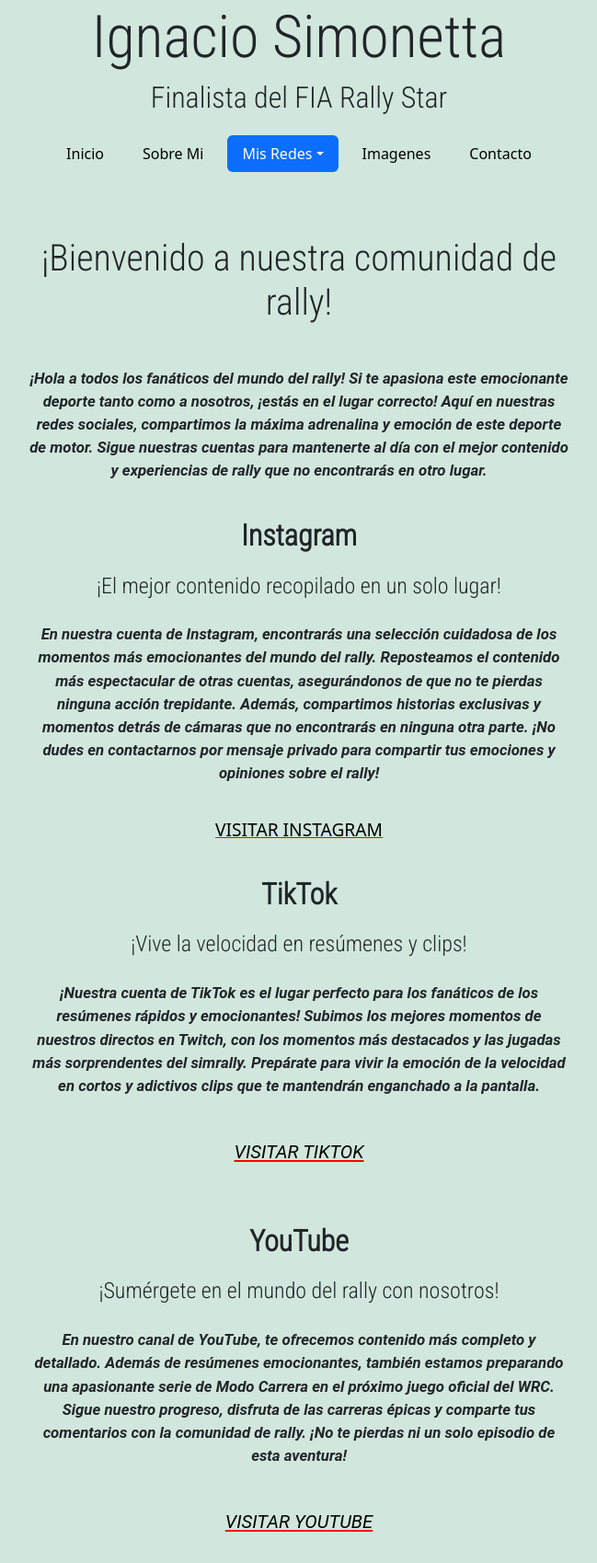
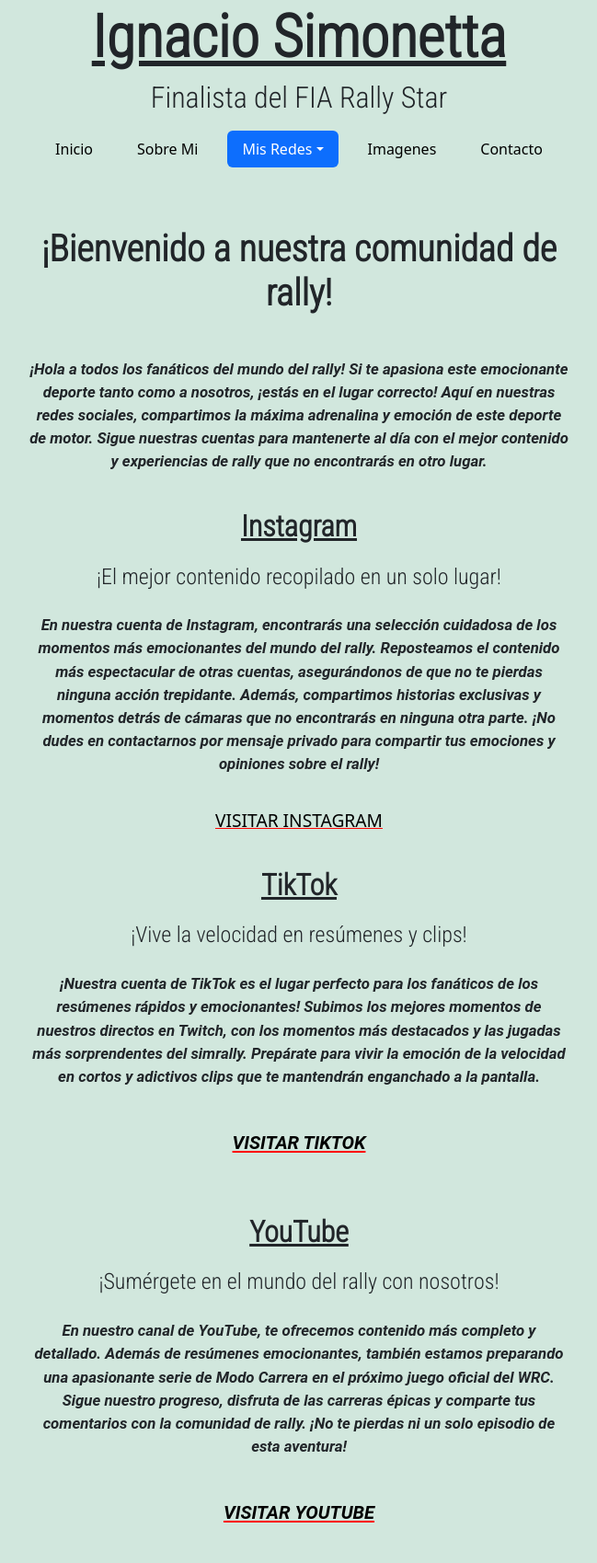
Before and after one commit to ignaciosimonetta/PF-Simonetta, a website: page Pages/Redes.html in a window 1280 px wide. Shown: the part 23-1722 px from the top of the page at 92% size, without its empty margins (315-964 px from the left). Drawn offline with nearby package versions, Linux system fonts and the light colour scheme.

Commit message:
bug fixes

```diff
--- a/CSS/Styles.css
+++ b/CSS/Styles.css
@@ -4,7 +4,7 @@
 }
 
 body {
-  height: 160vh;
+  height: 100vh;
 }
 
 img {
@@ -15,7 +15,6 @@
   box-shadow: inset 0 0 0 0 #54b3d6;
   color: black;
   transition: color .3s ease-in-out, box-shadow .3s ease-in-out;
-  margin: 5px;
 }
 
 .nav-item a:hover {
@@ -29,6 +28,8 @@
   font-family: 'Roboto Condensed', sans-serif;
   font-size: 4rem;
   margin-top: 2%;
+  font-weight: bolder;
+  text-decoration-line: underline;
 }
 
 
@@ -44,7 +45,7 @@
   margin-top: 2%;
   font-size: 2.5rem;
   padding: 20px;
-
+  font-weight: bolder;
 }
 
 .titulo4 {
@@ -53,6 +54,7 @@
   margin: 2%;
   font-size: 2rem;
   font-weight: bolder;
+  text-decoration-line: underline;
 }
 
 p {
@@ -61,6 +63,7 @@
   margin: 15px;
   padding: 10px;
   font-size: 1.05rem;
+  font-weight: bold;
 }
 
 .footer {
@@ -68,7 +71,6 @@
   color: cadetblue;
   font-family: 'Roboto Condensed', sans-serif;
   margin-top: 8%;
-
 }
 
 .links {
@@ -96,7 +98,6 @@
 }
 
 
-
 @media screen and (max-width:425px){
   .nav {
     display: block !important;
--- a/Pages/Redes.html
+++ b/Pages/Redes.html
@@ -29,15 +29,15 @@
             </button>
             <div class="collapse navbar-collapse justify-content-center" id="n_bar">
                 <ul class="nav nav-pills">
-                    <li class="nav-item">
+                    <li class="nav-item mx-2">
                         <a class="nav-link" aria-current="page" href="../index.html">Inicio</a>
                     </li>
-                    <li class="nav-item">
+                    <li class="nav-item mx-2">
                         <a class="nav-link" aria-disabled="true" href="./Quienes-Somos.html">Sobre
                             Mi</a>
                     </li>
                     <li class="nav-item dropdown">
-                        <a class="nav-link dropdown-toggle active" data-bs-toggle="dropdown" href="#" role="button"
+                        <a class="nav-link dropdown-toggle active mx-2" data-bs-toggle="dropdown" href="#" role="button"
                             aria-expanded="false">Mis Redes</a>
                         <ul class="dropdown-menu dropdown-menu-end bg-success-subtle">
                             <a class="navbar-brand" href="https://www.instagram.com/nachosim.racing/" target="_blank">
@@ -72,10 +72,10 @@
                             <li><a class="dropdown-item text-center" href="./Redes.html">Mas Info</a></li>
                         </ul>
                     </li>
-                    <li class="nav-item">
+                    <li class="nav-item mx-2">
                         <a class="nav-link" href="./imagenes.html">Imagenes</a>
                     </li>
-                    <li class="nav-item">
+                    <li class="nav-item mx-2">
                         <a class="nav-link" aria-disabled="true" href="./Contacto.html">Contacto</a>
                     </li>
                 </ul>
@@ -85,8 +85,7 @@
 
     <main>
         <div class="d-grid gap-2 col-md-6 mx-auto mt-4">
-            <h1 class="titulo3 text-center">¡Bienvenido a nuestra comunidad de rally!</h1>
-            <strong>
+            <h3 class="titulo3 text-center">¡Bienvenido a nuestra comunidad de rally!</h3>
                 <p class="text-center">¡Hola a todos los fanáticos del mundo del rally! Si te apasiona este emocionante
                     deporte tanto como a
                     nosotros, ¡estás en el lugar correcto! Aquí en nuestras redes sociales, compartimos la máxima
@@ -95,13 +94,11 @@
                     emoción de este deporte de motor. Sigue nuestras cuentas para mantenerte al día con el mejor
                     contenido y
                     experiencias de rally que no encontrarás en otro lugar.</p>
-            </strong>
         </div>
 
         <div class="d-grid gap-2 col-md-6 mx-auto">
             <h3 class="titulo4 text-center">Instagram</h3>
             <h4 class="titulo2">¡El mejor contenido recopilado en un solo lugar!</h4>
-            <strong>
                 <p class="text-center">En nuestra cuenta de Instagram, encontrarás una selección cuidadosa de los
                     momentos más emocionantes del
                     mundo del rally. Reposteamos el contenido más espectacular de otras cuentas, asegurándonos de que no
@@ -111,9 +108,8 @@
                     que
                     no encontrarás en ninguna otra parte. ¡No dudes en contactarnos por mensaje privado para compartir
                     tus
-                    emociones y opiniones sobre el rally!</p>
-            </strong>
-
+                    emociones y opiniones sobre el rally!
+                </p>
             <div class="text-center mb-4">
                 <a href="https://www.instagram.com/nachosim.racing/" class="links" target="_blank">VISITAR INSTAGRAM
                 </a>
@@ -124,7 +120,6 @@
         <div class="d-grid gap-2 col-md-6 mx-auto">
             <h3 class="titulo4 text-center">TikTok</h3>
             <h4 class="titulo2">¡Vive la velocidad en resúmenes y clips!</h4>
-            <strong>
                 <p class="text-center">¡Nuestra cuenta de TikTok es el lugar perfecto para los fanáticos de los
                     resúmenes rápidos y emocionantes!
                     Subimos los mejores momentos de nuestros directos en Twitch, con los momentos más destacados y las
@@ -132,29 +127,25 @@
                     más sorprendentes del simrally. Prepárate para vivir la emoción de la velocidad en cortos y
                     adictivos
                     clips
-                    que te mantendrán enganchado a la pantalla.</p>
-            </strong>
-
+                    que te mantendrán enganchado a la pantalla.
+                </p>
             <div class="text-center mb-4">
                 <p><a href="https://www.tiktok.com/@nachosim.racing" class="links" target="_blank">VISITAR TIKTOK
                     </a>
                 </p>
             </div>
         </div>
-
         <div class="d-grid gap-2 col-md-6 mx-auto">
             <h3 class="titulo4 text-center">YouTube</h3>
             <h4 class="titulo2">¡Sumérgete en el mundo del rally con nosotros!</h4>
-            <strong>
                 <p class="text-center">En nuestro canal de YouTube, te ofrecemos contenido más completo y detallado.
                     Además de resúmenes
                     emocionantes, también estamos preparando una apasionante serie de Modo Carrera en el próximo juego
                     oficial
                     del WRC. Sigue nuestro progreso, disfruta de las carreras épicas y comparte tus comentarios con la
                     comunidad
-                    de rally. ¡No te pierdas ni un solo episodio de esta aventura!</p>
-            </strong>
-
+                    de rally. ¡No te pierdas ni un solo episodio de esta aventura!
+                </p>
             <div class="text-center mb-4">
                 <p><a href="https://www.youtube.com/channel/UCBOQAbLe4oRhiKjbDSZqR2g" class="links" target="_blank">VISITAR YOUTUBE</a></p>
             </div>
@@ -162,7 +153,6 @@
 
         <div class="d-grid gap-2 col-md-6 mx-auto">
             <h2 class="titulo4 text-center">Únete a nuestra comunidad</h2>
-            <strong>
                 <p class="text-center">¡Síguenos en nuestras redes sociales para unirte a nuestra comunidad de
                     fanáticos del rally! Compartimos la
                     pasión por este deporte y estamos emocionados de conectarnos contigo. No te pierdas ni un solo
@@ -170,17 +160,15 @@
                     de la
                     acción, la velocidad y la emoción. ¡Juntos haremos del rally una experiencia aún más inolvidable!
                 </p>
-            </strong>
         </div>
     </main>
-
     <footer class="footer text-center fixed-xl-bottom ">
-        <p><strong>Muchas gracias por su visita</strong></p>
+        <p>Muchas gracias por su visita</p>
 
         <p>No dudes en contactarnos desde el formulario de <a href="./Pages/Contacto.html" target="_blank">Contacto</a>
         </p>
 
-        <P><strong>Siguenos en nuestras redes</strong> para estar al tanto de toda nuestra actividad</P>
+        <P>Siguenos en nuestras redes para estar al tanto de toda nuestra actividad</P>
 
         <nav>
             <a href="" class="px-2 ">©Copyrigth</a>
@@ -189,12 +177,8 @@
             <a href="https://www.instagram.com/nachosim.racing/" target="_blank" class="px-2">@NachoSim.Racing</a>
         </nav>
     </footer>
-
-
-
     <script src="https://cdn.jsdelivr.net/npm/bootstrap@5.3.0/dist/js/bootstrap.bundle.min.js"
         integrity="sha384-geWF76RCwLtnZ8qwWowPQNguL3RmwHVBC9FhGdlKrxdiJJigb/j/68SIy3Te4Bkz"
         crossorigin="anonymous"></script>
 </body>
-
 </html>
```
Also changed, not shown: Pages/Contacto.html (+9 -9 lines), Pages/Quienes-Somos.html (+9 -18 lines), Pages/imagenes.html (+7 -12 lines), index.html (+10 -20 lines).
